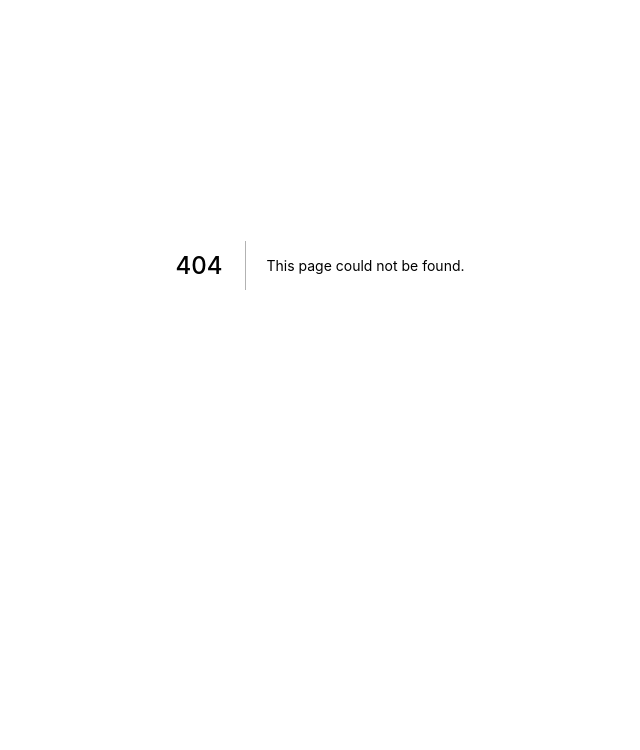
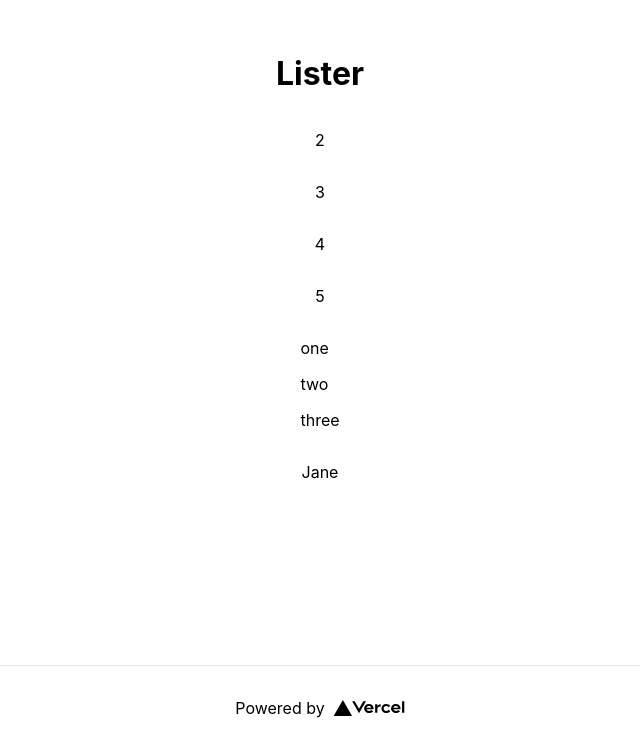
Before and after one commit to JPhasma/PersonalHub, a Next.js app: page /coding/lister in a window 1280 px wide. Before the commit this address had no page. Shown: the part 135-885 px from the top of the page, without its empty margins (320-960 px from the left). Before the commit the page ends 800 px from the top, so only its background shows below. Built offline with nearby package versions, Linux system fonts and the light colour scheme.

Commit message:
basic lists of variables

```diff
--- /dev/null
+++ b/pages/coding/lister/index.tsx
@@ -0,0 +1,52 @@
+import type { NextPage } from 'next';
+import Head from 'next/head';
+import Image from 'next/image';
+import styles from '../../../styles/Home.module.css';
+
+const numList = [1, 2, 3, 4];
+const strList = ['one', 'two', 'three'];
+const objList = [{ id: 1, name: 'Jane' }];
+
+const Lister: NextPage = () => {
+  return (
+    <div className={styles.container}>
+      <Head>
+        <title>Lister</title>
+        <meta name='description' content='Generated by create next app' />
+        <link rel='icon' href='/favicon.ico' />
+      </Head>
+
+      <main className={styles.main}>
+        <h1>Lister</h1>
+        {numList.map((num) => (
+          <p key={num}>{num + 1}</p>
+        ))}
+        <div>
+          {strList.map((str) => (
+            <p key={str}>{str}</p>
+          ))}
+        </div>
+        <div>
+          {objList.map((obj) => {
+            return <p key={obj.id}>{obj.name}</p>;
+          })}
+        </div>
+      </main>
+
+      <footer className={styles.footer}>
+        <a
+          href='https://vercel.com?utm_source=create-next-app&utm_medium=default-template&utm_campaign=create-next-app'
+          target='_blank'
+          rel='noopener noreferrer'
+        >
+          Powered by{' '}
+          <span className={styles.logo}>
+            <Image src='/vercel.svg' alt='Vercel Logo' width={72} height={16} />
+          </span>
+        </a>
+      </footer>
+    </div>
+  );
+};
+
+export default Lister;
```
